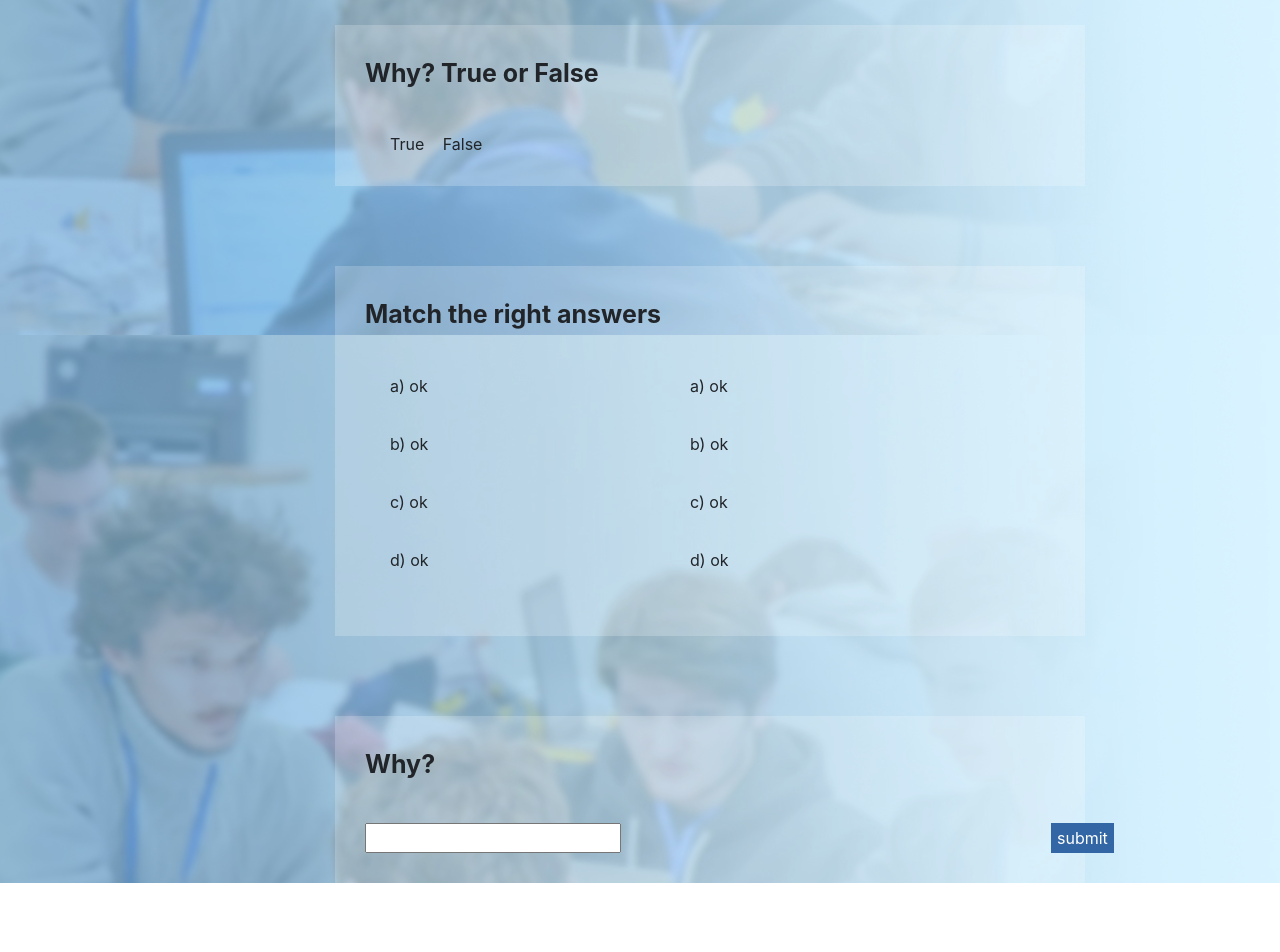
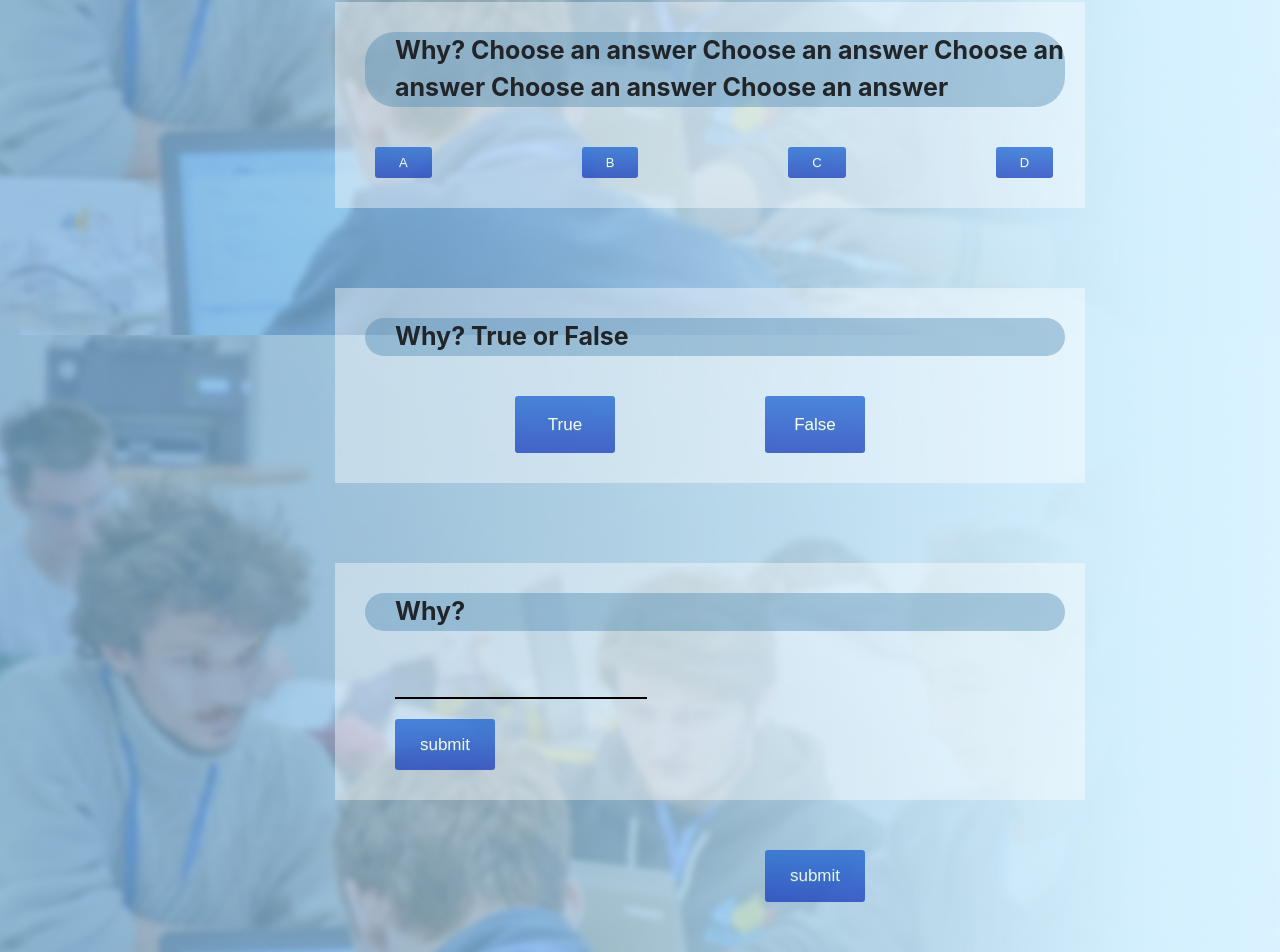
Before and after one commit to IureaMarius/IP, an Angular app in the folder LMS/: page /exam-taking-page in a window 1280 px wide. Shown: the part 465-1417 px from the top of the page. Before the commit the page ends 1348 px from the top, so only its background shows below. Built offline with nearby package versions, Linux system fonts and the light colour scheme.

Commit message:
improved exam look

```diff
--- a/LMS/src/app/exam-taking-page/exam-taking-page.component.css
+++ b/LMS/src/app/exam-taking-page/exam-taking-page.component.css
@@ -1,49 +1,47 @@
 .answers{
   display: flex;
-  flex-direction: column;
-  padding-left: 25px;
+  flex-direction: row;
+  padding-left: 10px;
 }
 
 .answers span{
-  width: 300px;
+  margin-right: 150px;
 }
 
-.answers span:hover{
-  cursor: pointer;
-  background-color: #324f73;
-  color: #e1e7ea;
+.answers button{
+  opacity: 75%;
+  background:linear-gradient(to bottom, #1b63d0 5%, #1539bc 100%);
+  background-color: #1b91d0;
+  border-radius:3px;
+  border:0px solid #114194;
+  display:inline-block;
+  cursor:pointer;
+  color:#ffffff;
+  font-family:Arial;
+  font-size:13px;
+  padding:6px 24px;
+  text-decoration:none;
+  text-shadow:0px 1px 0px #297385;
 }
 
-.match{
-  padding-left: 25px;
-  display: grid;
-  grid-template-columns: 300px 300px;
+.answers button:hover{
+  color: #131212;
+  background:linear-gradient(to bottom, #c3afab 5%, #e7dbd9 100%);
+  background-color: #a29a98;
 }
 
-.leftcolumn{
-  display: flex;
-  flex-direction: column;
-
+.answers button:active{
+  color: #131212;
+  position:relative;
+  top:4px;
 }
 
-.leftcolumn span{
- margin-bottom: 34px;
-}
 
-.rightcolumn{
-  display: flex;
-  flex-direction: column;
-
-}
-
-.rightcolumn span{
-  margin-bottom: 34px;
-}
 
 .multiplechoice{
   padding: 30px;
   max-width: 750px;
-  background-color: rgba(255, 255, 255, 0.2);
+  background-color: rgba(255, 255, 255, 0.4);
   margin-left: 20em;
   margin-top: 5em;
 }
@@ -52,61 +50,176 @@
 .trueFalse{
   padding: 30px;
   max-width: 750px;
-  background-color: rgba(255, 255, 255, 0.2);
+  background-color: rgba(255, 255, 255, 0.4);
   margin-left: 20em;
   margin-top: 5em;
 
 }
 
-.matchquestion{
-  padding: 30px;
-  max-width: 750px;
-  background-color: rgba(255, 255, 255, 0.2);
-  margin-left: 20em;
-  margin-top: 5em;
+.answerstf{
+  padding-left: 150px;
+}
+
+.answerstf span{
+  margin-right: 150px;
+}
+
+.answerstf button{
+  opacity: 75%;
+  background:linear-gradient(to bottom, #1b63d0 5%, #1539bc 100%);
+  background-color: #1b91d0;
+  border-radius:3px;
+  border:0px solid #114194;
+  cursor:pointer;
+  color:#ffffff;
+  font-family:Arial;
+  font-size:17px;
+  width: 100px;
+  padding:16px 24px;
+  text-decoration:none;
+  text-shadow:0px 1px 0px #297385;
+}
+
+.answerstf button:hover{
+  color: #131212;
+  background:linear-gradient(to bottom, #c3afab 5%, #e7dbd9 100%);
+  background-color: #a29a98;
+}
+
+.answerstf button:active{
+  color: #131212;
+  position:relative;
+  top:4px;
 }
 
 
 .writeanswer{
   padding: 30px;
   max-width: 750px;
-  background-color: rgba(255, 255, 255, 0.2);
+  background-color: rgba(255, 255, 255, 0.4);
   margin-left: 20em;
   margin-top: 5em;
 }
 
-.answersfreetext{
-  display: flex;
-  width: 300px;
+.writeanswer button{
+  margin-left: 30px;
+  margin-top: 20px;
+  opacity: 75%;
+  background:linear-gradient(to bottom, #1b63d0 5%, #1539bc 100%);
+  background-color: #1b91d0;
+  border-radius:3px;
+  border:0px solid #114194;
+  cursor:pointer;
+  color:#ffffff;
+  font-family:Arial;
+  font-size:17px;
+  width: 100px;
+  padding:13px 21px;
+  text-decoration:none;
+  text-shadow:0px 1px 0px #297385;
 }
 
-.answersfreetext button{
-  margin-left: 430px;
-  position: relative;
-  background-color: #3266a4;
+.writeanswer button:hover{
+  color: #131212;
+  background:linear-gradient(to bottom, #c3afab 5%, #e7dbd9 100%);
+  background-color: #a29a98;
+}
+
+.writeanswer button:active{
+  color: #131212;
+  position:relative;
+  top:4px;
+}
+
+
+
+.answerinput{
+  margin-left: 30px;
+  background-color: rgba(73, 133, 176, 0.0);
   border: none;
-  color: #FFFFFF;
-  text-align: center;
-  text-decoration: none;
-  cursor: pointer;
+  border-bottom: 2px solid;
+  transition: all 0.5s ease;
+}
+
+.answerinput:active{
+  transition: all 2s ease;
+  width: 500px;
+}
+
+.answerinput:focus{
+  transition: all 0.5s ease;
+  width: 500px;
+  background-color: rgba(0, 0, 0, 0.1);
 }
 
 .actualquestion{
+  padding-left: 30px;
+  width: 700px;
+  background-color: rgba(73, 133, 176, 0.4);
   font-size: 25px;
   font-weight: 700;
   margin-bottom: 40px;
+  border-radius: 30px;
 }
 
-.answerstf{
-  padding-left: 25px;
+
+
+
+
+.examdetails {
+  max-width: 750px;
+  margin-left: 20em;
+  margin-top: 5%;
+  width: 50em;
+  background-color: #e1e7ea;
+  padding: 10px;
+  display: flex;
+  flex-direction: column;
+  transition: all 20s ease;
+  border-radius: 4px;
 }
 
-.answerstf span{
-  margin-right: 14px;
+.examTitle{
+  font-size: 75px;
 }
 
-.answerstf span:hover{
-  cursor: pointer;
- background-color: #324f73;
-  color: #e1e7ea;
+.examSubject{
+  margin-left: 8px;
+  font-size: 45px;
 }
+
+.time{
+  color: #777777;
+  margin-left: 10px;
+}
+
+.submitresult{
+  margin-left: 60%;
+  margin-top: 50px;
+  margin-bottom: 50px;
+  opacity: 75%;
+  background:linear-gradient(to bottom, #1b63d0 5%, #1539bc 100%);
+  background-color: #1b91d0;
+  border-radius:3px;
+  border:0px solid #114194;
+  cursor:pointer;
+  color:#ffffff;
+  font-family:Arial;
+  font-size:17px;
+  width: 100px;
+  padding:13px 21px;
+  text-decoration:none;
+  text-shadow:0px 1px 0px #297385;
+}
+
+.submitresult:hover{
+  color: #131212;
+  background:linear-gradient(to bottom, #c3afab 5%, #e7dbd9 100%);
+  background-color: #a29a98;
+}
+
+.submitresult:active{
+  color: #131212;
+  position:relative;
+  top:4px;
+}
--- a/LMS/src/app/exam-taking-page/exam-taking-page.component.html
+++ b/LMS/src/app/exam-taking-page/exam-taking-page.component.html
@@ -1,14 +1,25 @@
 <app-header></app-header>
+<div class="examdetails">
+  <h3 class="examTitle">
+    EXAM NAME
+  </h3>
+  <h5 class="examSubject">
+    Subject
+  </h5>
+  <div class="time"><b>starting time:</b> 2021-06-23T10:00:00</div>
+  <div class="time"><b>ending time:</b> 2021-06-23T12:00:00</div>
+</div>
+
 <div class="multiplechoice">
   <div class="actualquestion">
     Why?
-    Choose an answer
+    Choose an answer  Choose an answer Choose an answer Choose an answer Choose an answer
   </div>
   <div class="answers">
-    <span>a)first</span>
-    <span>b)second</span>
-    <span>c)third</span>
-    <span>d)fourth</span>
+    <span><button>A</button></span>
+    <span><button>B</button></span>
+    <span><button>C</button></span>
+    <span><button>D</button></span>
   </div>
 </div>
 <div class="trueFalse">
@@ -17,35 +28,21 @@
     True or False
   </div>
   <div class="answerstf">
-    <span>True </span>
-    <span>False</span>
+    <span><button>True</button> </span>
+    <span><button>False</button></span>
   </div>
 </div>
-<div class="matchquestion">
-  <div class="actualquestion">
-    Match the right answers
-  </div>
-  <div class="match">
-    <div class="leftcolumn">
-    <span>a) ok</span>
-    <span>b) ok</span>
-    <span>c) ok</span>
-    <span>d) ok</span>
-    </div>
-    <div class="rightcolumn">
-    <span>a) ok</span>
-    <span>b) ok</span>
-    <span>c) ok</span>
-    <span>d) ok</span>
-    </div>
-  </div>
-</div>
+
 <div class="writeanswer">
   <div class="actualquestion">
     Why?
   </div>
-  <div class="answersfreetext">
-  <input type="text" id="answer" name="answer">
+  <div>
+  <input type="text" class="answerinput" name="answer">
+    </div>
+  <div>
     <button>submit</button>
   </div>
 </div>
+
+<button class="submitresult">submit</button>
```
